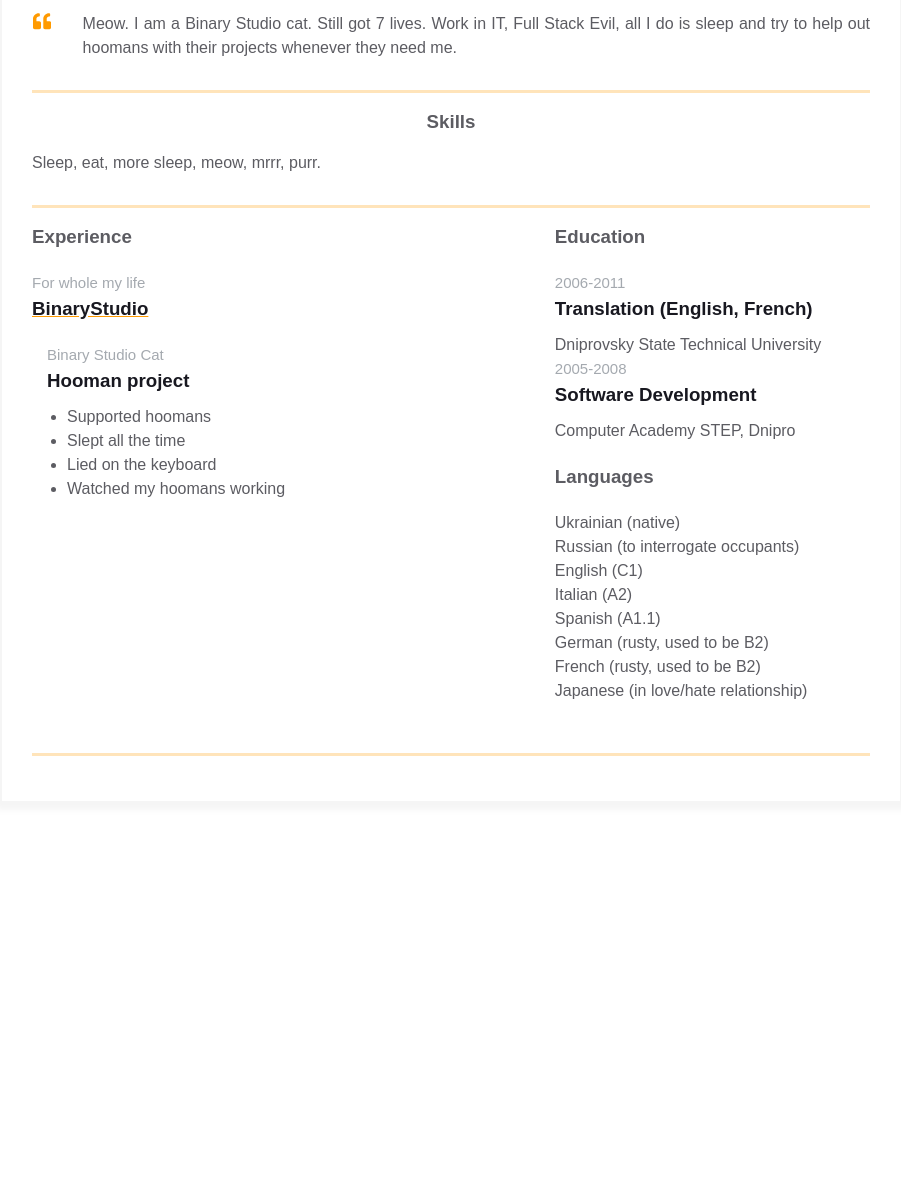
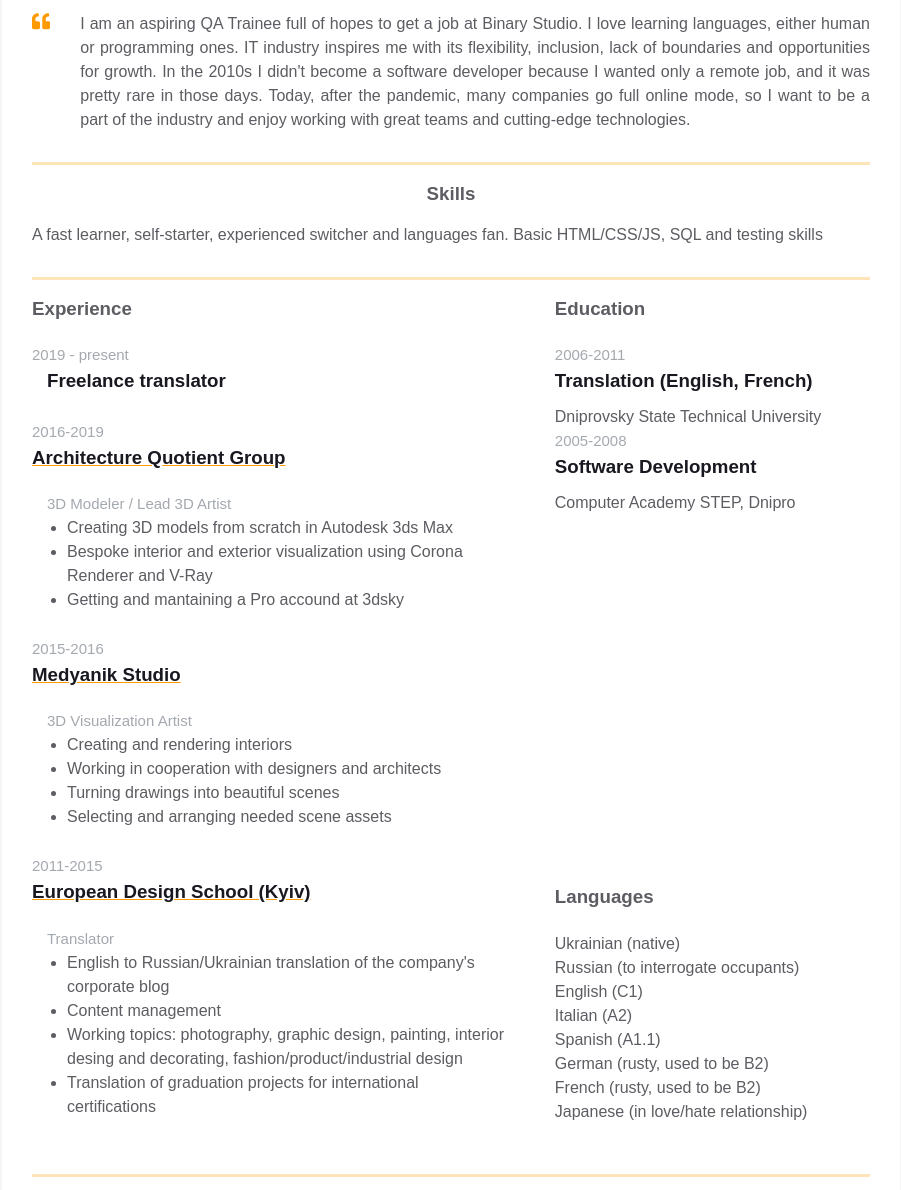
Before and after one commit to Elytr0n/homepage, a plain HTML site: page index.html in a window 1280 px wide. Shown: the part 350-1540 px from the top of the page, without its empty margins (189-1090 px from the left). Before the commit the page ends 1202 px from the top, so only its background shows below. Drawn offline with Linux system fonts and the light colour scheme.

Commit message:
Added intro text and skills description

```diff
--- a/index.html
+++ b/index.html
@@ -97,10 +97,11 @@
                     </path>
                   </svg>
                 </div>
-                <p class="intro_text">Meow.
-                  I am a Binary Studio cat. Still got 7 lives. Work in IT, Full Stack Evil,
-                  all I do is sleep and try to help out hoomans with their projects whenever
-                  they need me.
+                <p class="intro_text">I am an aspiring QA Trainee full of hopes to get a job at Binary Studio.
+                    I love learning languages, either human or programming ones. IT industry inspires me with its flexibility,
+                    inclusion, lack of boundaries and opportunities for growth. In the 2010s I didn't become a software developer because
+                    I wanted only a remote job, and it was pretty rare in those days. Today, after the pandemic, many companies go full online mode,
+                    so I want to be a part of the industry and enjoy working with great teams and cutting-edge technologies.
                 </p>
               </div>
             </div>
@@ -109,7 +110,7 @@
             <div class="resume__block">
               <div class="skills">
                 <h3 class="skills__header">Skills</h3>
-                <p class="skills__text">Sleep, eat, more sleep, meow, mrrr, purr. </p>
+                <p class="skills__text">A fast learner, self-starter, experienced switcher and languages fan. Basic HTML/CSS/JS, SQL and testing skills</p>
               </div>
             </div>
           </div>
@@ -120,20 +121,58 @@
                     <h3 class="experiences__header">Experience</h3>
                     <div class="experiences__company">
                       <div class="experiences__company-header">
-                        <span class="experiences__company-header-durability">For whole my life</span>
-                        <h3 class="experiences__company-header-name">BinaryStudio</h3>
+                        <span class="experiences__company-header-durability">2019 - present</span>
+                        <!-- <h3 class="experiences__company-header-name">BinaryStudio</h3> -->
                       </div>
 
                       <div class="experiences__company-project">
-                        <span class="experiences__company-project-role">Binary Studio Cat</span>
-                        <h3 class="experiences__company-project-name">Hooman project</h3>
-                        <ul class="experiences__company-project-responsibilities">
-                          <li>Supported hoomans</li>
-                          <li>Slept all the time</li>
-                          <li>Lied on the keyboard</li>
-                          <li>Watched my hoomans working</li>
-                        </ul>
+                        <!-- <span class="experiences__company-project-role">Binary Studio Cat</span> -->
+                        <h3 class="experiences__company-project-name">Freelance translator</h3>
                       </div>
+                    </div>
+                    <div class="experiences__company">
+                        <div class="experiences__company-header">
+                          <span class="experiences__company-header-durability">2016-2019</span>
+                          <h3 class="experiences__company-header-name">Architecture Quotient Group</h3>
+                        </div>
+                          <div class="experiences__company-project">
+                          <span class="experiences__company-project-role">3D Modeler / Lead 3D Artist</span>
+                          <ul class="experiences__company-project-responsibilities">
+                            <li>Creating 3D models from scratch in Autodesk 3ds Max</li>
+                            <li>Bespoke interior and exterior visualization using Corona Renderer and V-Ray</li>
+                            <li>Getting and mantaining a Pro accound at 3dsky</li>
+                          </ul>
+                        </div>
+                    </div>
+                    <div class="experiences__company">
+                        <div class="experiences__company-header">
+                          <span class="experiences__company-header-durability">2015-2016</span>
+                          <h3 class="experiences__company-header-name">Medyanik Studio</h3>
+                        </div>
+                          <div class="experiences__company-project">
+                          <span class="experiences__company-project-role">3D Visualization Artist</span>
+                          <ul class="experiences__company-project-responsibilities">
+                            <li>Creating and rendering interiors</li>
+                            <li>Working in cooperation with designers and architects</li>
+                            <li>Turning drawings into beautiful scenes</li>
+                            <li>Selecting and arranging needed scene assets</li>
+                          </ul>
+                        </div>
+                    </div>
+                    <div class="experiences__company">
+                        <div class="experiences__company-header">
+                          <span class="experiences__company-header-durability">2011-2015</span>
+                          <h3 class="experiences__company-header-name">European Design School (Kyiv)</h3>
+                        </div>
+                          <div class="experiences__company-project">
+                          <span class="experiences__company-project-role">Translator</span>
+                          <ul class="experiences__company-project-responsibilities">
+                            <li>English to Russian/Ukrainian translation of the company's corporate blog</li>
+                            <li>Content management</li>
+                            <li>Working topics: photography, graphic design, painting, interior desing and decorating, fashion/product/industrial design</li>
+                            <li>Translation of graduation projects for international certifications</li>
+                          </ul>
+                        </div>
                     </div>
                   </div>
                 <div class="additional-info fv">
```
